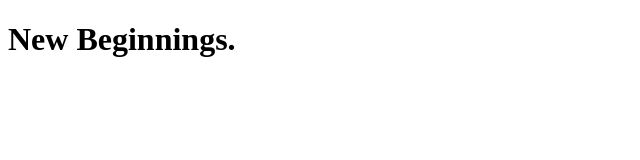
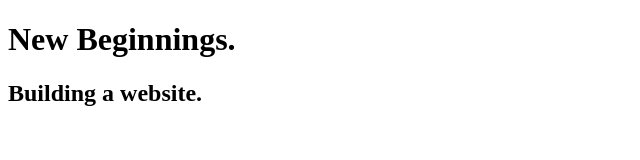
Before and after one commit to bouttellharry/bouttellharry.github.io, a plain HTML site: page index.html in a window 1280 px wide. Shown: the whole page, without its empty margins (0-640 px from the left). Drawn offline with Linux system fonts and the light colour scheme.

Commit message:
Update index.html

```diff
--- a/index.html
+++ b/index.html
@@ -7,5 +7,6 @@
 
 <body>
 	<h1>New Beginnings.</h1>
+	<h2>Building a website.</h2>
 </body>
 </html>
```
